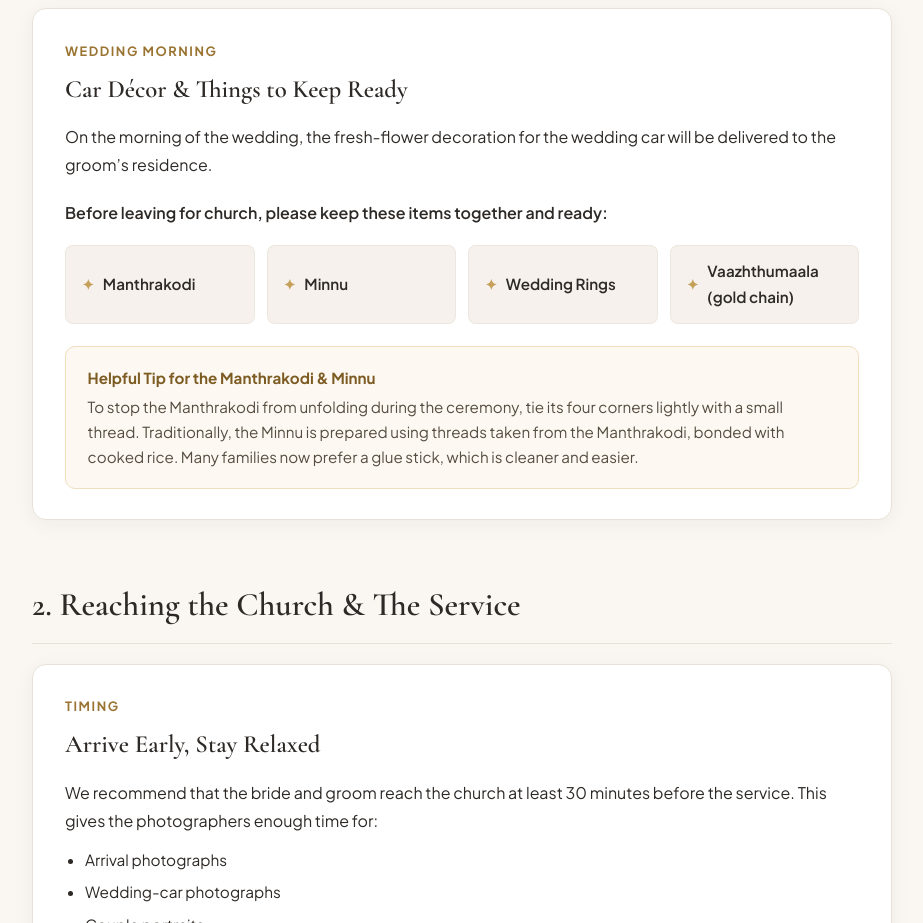
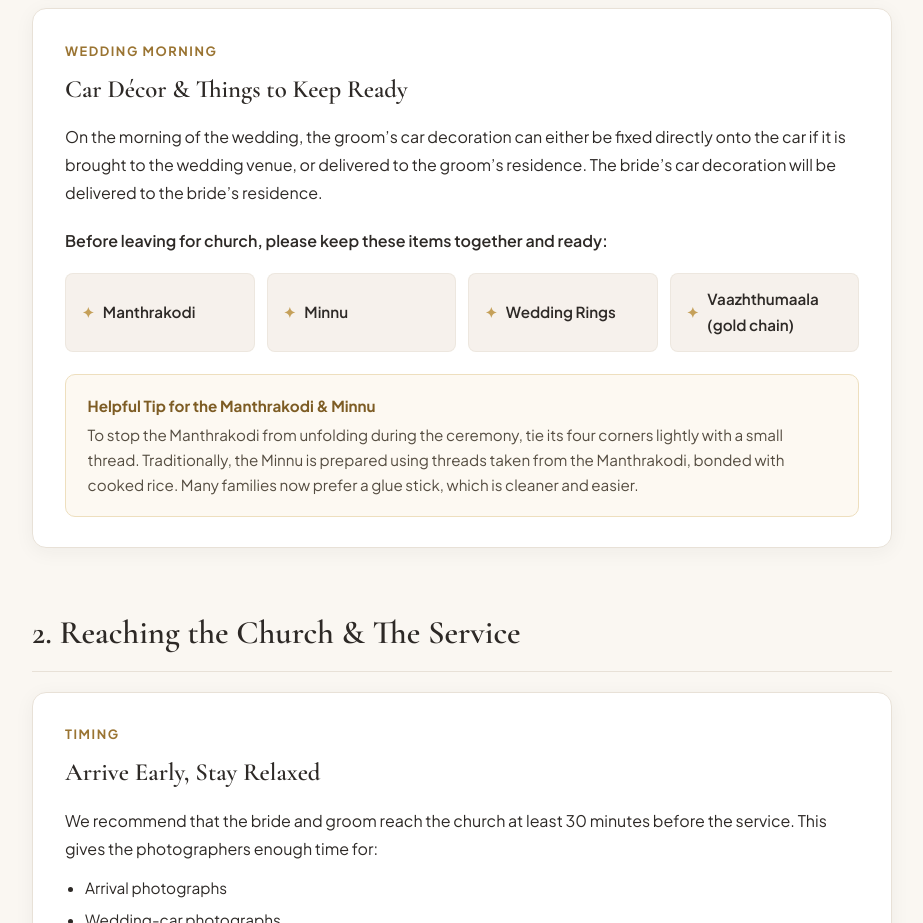
Before and after one commit to ivoryeventz-ops/Ivory-Wedding-Timeline, a plain HTML site: page Jeff-Dona/timeline.html in a window 1280 px wide. Shown: the part 1740-2663 px from the top of the page, without its empty margins (178-1101 px from the left). Drawn offline with nearby package versions, Linux system fonts and the light colour scheme.

Commit message:
Wedding timeline - Jeff & Dona 2026-11-21

```diff
--- a/Jeff-Dona/timeline.html
+++ b/Jeff-Dona/timeline.html
@@ -683,7 +683,7 @@
     <article class="card">
       <span class="tagline">Wedding Morning</span>
       <h3>Car Décor &amp; Things to Keep Ready</h3>
-      <p>On the morning of the wedding, the fresh-flower decoration for the wedding car will be delivered to the groom’s residence.</p>
+      <p>On the morning of the wedding, the groom’s car decoration can either be fixed directly onto the car if it is brought to the wedding venue, or delivered to the groom’s residence. The bride’s car decoration will be delivered to the bride’s residence.</p>
 
       <p style="margin-top: 1.25rem; font-weight: 600;">Before leaving for church, please keep these items together and ready:</p>
       <ul class="essentials-list">
@@ -997,6 +997,6 @@
       window.addEventListener('scroll', updateProgress, { passive: true });
     })();
   </script>
-  <script type="application/json" id="ivory-timeline-data">{"v":1,"groom":"Jeff","bride":"Dona","church":"marthoma","cake":2,"decoLine":"On the morning of the wedding, the fresh-flower decoration for the wedding car will be delivered to the groom’s residence.","cars":[],"folder":"Jeff-Dona","date":"2026-11-21","quote":"261029"}</script>
+  <script type="application/json" id="ivory-timeline-data">{"v":1,"groom":"Jeff","bride":"Dona","church":"marthoma","cake":2,"decoLine":"On the morning of the wedding, the groom’s car decoration can either be fixed directly onto the car if it is brought to the wedding venue, or delivered to the groom’s residence. The bride’s car decoration will be delivered to the bride’s residence.","cars":[],"folder":"Jeff-Dona","date":"2026-11-21","quote":"261116"}</script>
 </body>
 </html>
```
